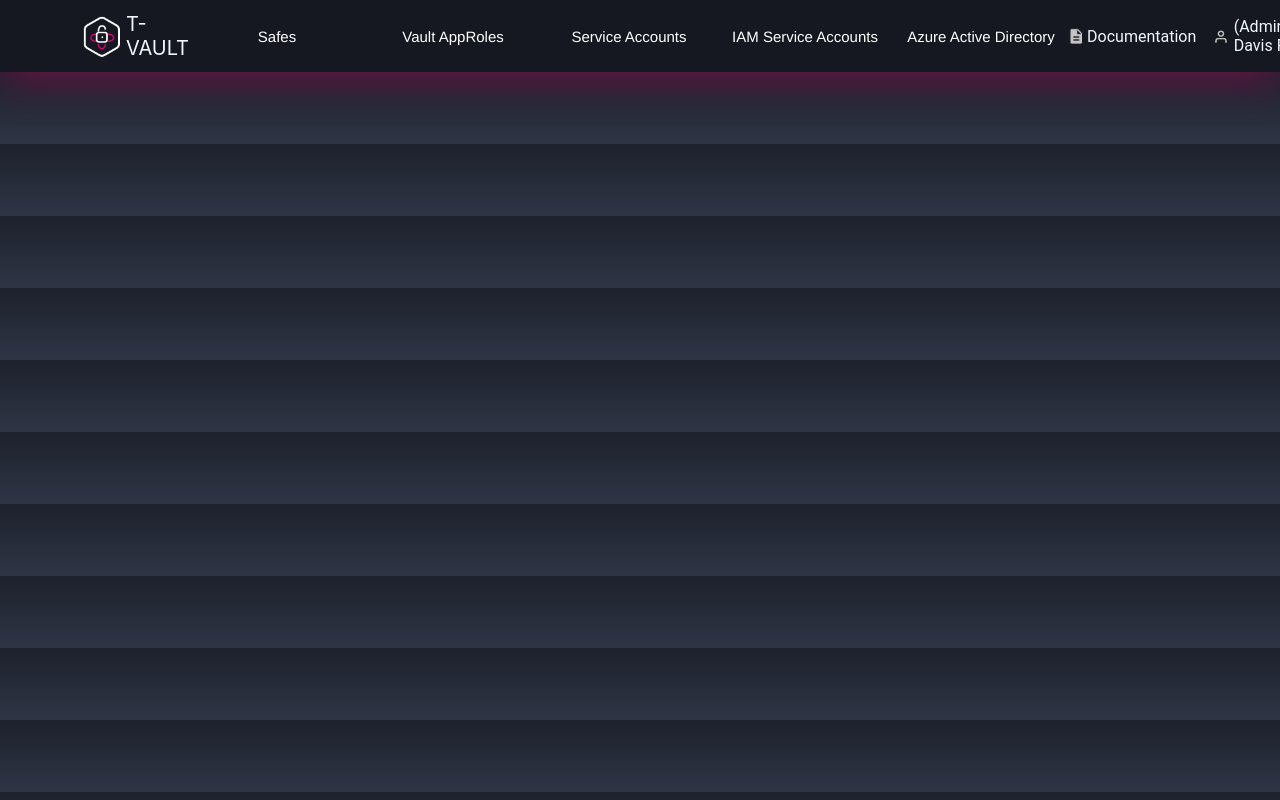
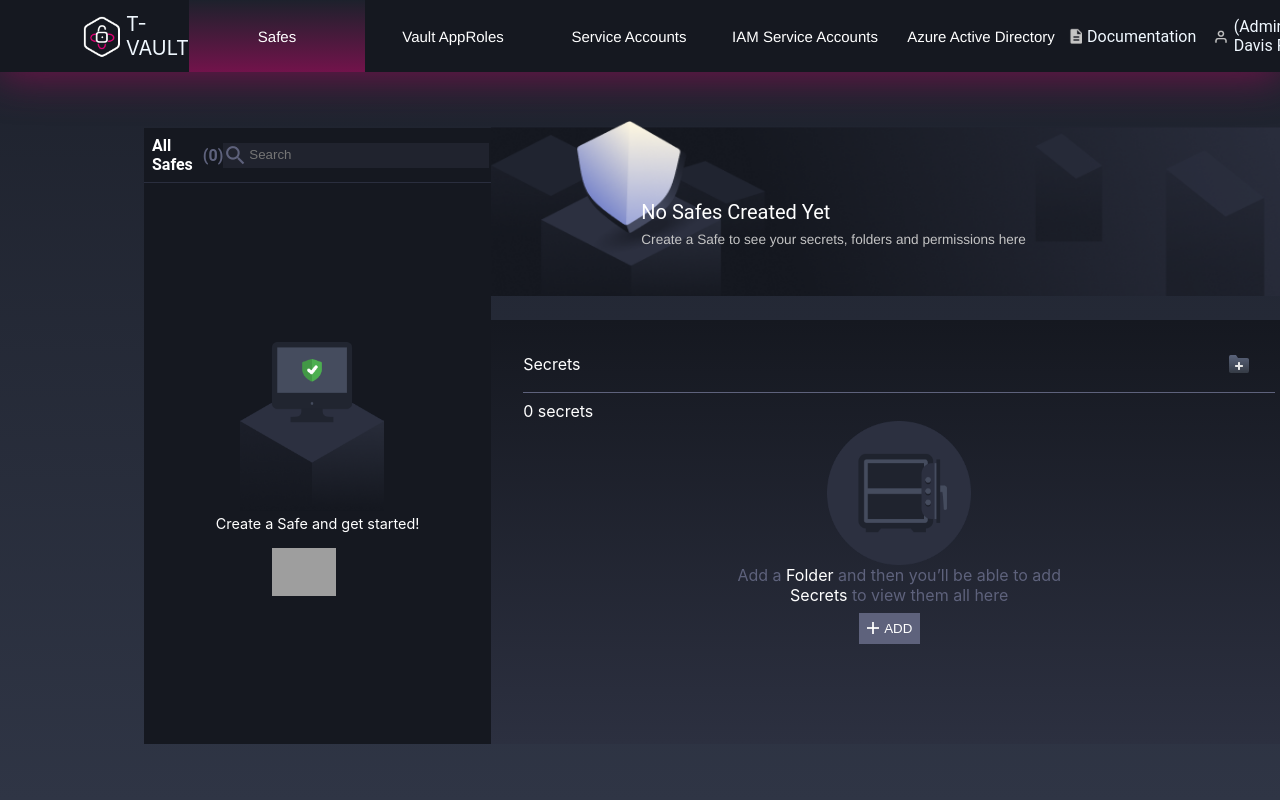
Before and after one commit to DivijaBabu/T-vault, a React (Create React App) app: page /safes in a window 1280 px wide. Shown: the top 800 px of the page. Built offline with nearby package versions, Linux system fonts and the light colour scheme; grey boxes are pictures that could not be loaded.

Commit message:
css done

```diff
--- a/package.json
+++ b/package.json
@@ -7,10 +7,11 @@
     "@testing-library/jest-dom": "^5.16.5",
     "@testing-library/react": "^13.4.0",
     "@testing-library/user-event": "^13.5.0",
+    "history": "^5.3.0",
     "react": "^18.2.0",
     "react-dom": "^18.2.0",
     "react-redux": "^8.0.2",
-    "react-router-dom": "^6.4.0",
+    "react-router-dom": "^6.4.1",
     "react-scripts": "5.0.1",
     "reactjs-popup": "^2.0.5",
     "redux": "^4.2.0",
--- a/src/App.css
+++ b/src/App.css
@@ -1,15 +1,20 @@
-*{
-  margin:0;
-  padding:0;
+* {
+  margin: 0;
+  padding: 0;
   box-sizing: border-box;
 }
-html{
-  background-image:linear-gradient(to top, #2f3545, #1d212c);
+html {
+  background-image: linear-gradient(to top, #2f3545, #1d212c);
+}
+.computer::-webkit-scrollbar {
+  display: none;
+}
+.Listcomputer::-webkit-scrollbar {
+  display: none;
 }
 ::-webkit-scrollbar {
   width: 0.1rem;
   visibility: hidden;
-
 }
 
 ::-webkit-scrollbar-track {
@@ -29,43 +34,42 @@
 ::-webkit-scrollbar {
   display: none;
 } */
-header{
+header {
   display: flex;
   justify-content: space-between;
   height: 4.5rem;
   padding: 0 5rem;
   align-items: center;
   background-color: #151820;
-  color:aliceblue;
+  color: aliceblue;
   font-size: 1.25rem;
-  box-shadow: 0 0.3rem 2.5rem 0rem #72134b ;
+  box-shadow: 0 0.3rem 2.5rem 0rem #72134b;
 }
-#tvaultimage{
+#tvaultimage {
   display: flex;
   column-gap: 5px;
   align-items: center;
 }
 /* .nav_list li:hover{
   background-image: linear-gradient(to top, #72134b, #1d212c);
-
   } */
-  a.active{
+a.active {
   background-image: linear-gradient(to top, #72134b, #1d212c);
 }
 
-.nav ul{
+.nav ul {
   display: flex;
-  font-family:'Helvetica Neue';
+  font-family: "Helvetica Neue";
   align-items: stretch;
-  height:4.5rem;
+  height: 4.5rem;
 }
-.nav a{
+.nav a {
   height: 100%;
   list-style: none;
   display: flex;
   align-items: center;
 }
-.nav a{
+.nav a {
   text-align: center;
   display: flex;
   justify-content: center;
@@ -73,11 +77,11 @@
   padding: 1.8rem 0.5rem;
   font-size: 15px;
 }
-.nav li{
+.nav li {
   list-style: none;
-  width:10rem;
+  width: 10rem;
 }
-a.active{
+a.active {
   cursor: pointer;
   background-image: linear-gradient(to top, #72134b, #1d212c);
 }
@@ -85,76 +89,76 @@
   cursor: pointer;
   background-image: linear-gradient(to top, #72134b, #1d212c);
 }  */
- .nav a{
+.nav a {
   height: 100%;
   text-decoration: none;
   color: #fff;
 }
-#accounts{
+#accounts {
   display: flex;
   font-size: 1rem;
   align-items: center;
   column-gap: 1rem;
   font-family: "Roboto";
 }
-#documents{
+#documents {
   display: flex;
   column-gap: 5px;
   align-items: center;
 }
-#textcolor{
+#textcolor {
   color: #72134b;
 }
-#bodycontainer{
-  padding:5rem 9rem;
+#bodycontainer {
+  padding: 5rem 9rem;
   color: #fff;
   border-top: 0;
-  height:calc(100vh - 5rem);
+  height: calc(100vh - 5rem);
 }
-#bodycontainer p{
+#bodycontainer p {
   font-size: 18px;
-  padding:0.2rem;
+  padding: 0.2rem;
 }
-#bodycontainer_safe{
+#bodycontainer_safe {
   height: calc(100vh - 4.5rem);
-    padding:3rem 9rem;
+  padding: 3rem 9rem;
   color: #fff;
-
 }
-#safes{
+#safes {
   display: flex;
-  height:calc(100vh - 11rem);
-  color:#fff;
+  height: calc(100vh - 11rem);
+  color: #fff;
   font-size: 1rem;
 }
-#allsafes{
-  background-color:#151820;
-  width:40%;
+#allsafes {
+  background-color: #151820;
+  width: 35%;
   margin-top: 8px;
 }
-#safehead{
-  display:flex;
+#safehead {
+  display: flex;
   justify-content: space-between;
   align-items: center;
   padding: 0.5rem;
   border-bottom: 1px solid #2a2e3e;
 }
-#safecard{
+#safecard {
   display: flex;
   column-gap: 10px;
   align-items: center;
   font-family: "Roboto";
-  color:#fff;
-  padding:0 1.5rem;
+  color: #fff;
+  /* padding:0 1.5rem; */
+  font-weight: bold;
 }
-#zero{
+#zero {
   color: #5e627c;
 }
 #searchbar {
   background-color: #20232e;
   display: flex;
 }
-#searchbar input{
+#searchbar input {
   background: #20232e;
   border: none;
   width: 15rem;
@@ -164,99 +168,132 @@
   gap: 0;
   cursor: pointer;
 }
-#computer{
+#greytext {
+  color: #8b8ea6;
+}
+.computer {
   display: flex;
   flex-direction: column;
   align-items: center;
-    padding: 2rem 0;
-    height:31rem;
+  padding: 1rem 0;
+  height: 31rem;
   overflow-y: scroll;
+  -ms-overflow-style: none;
+  scrollbar-width: none;
 
-    /* justify-content: center; */
+  justify-content: center;
 }
-#list-create-image{
+.Listcomputer {
+  display: flex;
+  flex-direction: column;
+  align-items: center;
+  /* padding: 1rem 0; */
+  height: 31rem;
+  overflow-y: scroll;
+  -ms-overflow-style: none;
+  scrollbar-width: none;
+}
+#image_computer {
+  padding-top: 5rem;
+  padding-left: 2rem;
+  width: 11rem;
+}
+#list-create-image {
   position: absolute;
-  bottom: 3.5rem;
-  right: 57.5rem;
-  width:50px;
-  height:50px;
+  bottom: 4.5rem;
+  width: 50px;
+  height: 50px;
+  left: 32rem;
 }
-#create-image{
+#create-image {
   margin-top: 1rem;
-  padding-left:4rem;
+  padding-left: 4rem;
+  width: 8rem;
 }
-#no-safes{
+
+#create-text {
+  font-size: 0.9rem;
+  padding: 0 0.5rem;
+}
+#no-safes {
   font-family: "Roboto";
-  color:#fff;
+  color: #fff;
   font-size: 1.25rem;
-  padding:0.5rem 0;
+  padding: 0.5rem 0;
 }
-#create-a-safe{
+#create-a-safe {
   font-family: "Helvetica";
-color:#c4c4c4;
+  color: #c4c4c4;
   font-size: 0.85rem;
 }
-#empty-container-secrets{
-  position:absolute;
-  top:4.5rem;
-  right:7.5rem;
+#empty-container-secrets {
+  position: absolute;
+  top: 4.5rem;
+  right: 7.5rem;
 }
-#container-secrets{
+#container-secrets {
   position: absolute;
   top: 4rem;
   left: 17rem;
 }
-#head_secrets{
-  height:34%;
+#head_secrets {
+  height: 32%;
 }
-#secretshead{
-  height:25%;
+#secrets{
+  width:calc(100% - 34%);
+}
+#secretshead {
+  /* height: 25%; */
   position: relative;
 }
-#secrets-bottom{
-  width: 47.95rem;
-    height: 66%;
-    padding:0 2rem 3rem 2rem;
+#secretshead img{
+  height:11rem;
+  width:51rem;
+}
+#secrets-bottom {
+  width: 51rem;
+  height: 68%;
+  padding: 1rem 2rem 3rem 2rem;
   background-image: linear-gradient(to bottom, #151820, #2c3040);
 }
-#bottom-indicator{
+#bottom-indicator {
   position: relative;
-  width:44rem;
+  width: 47rem;
   display: flex;
   padding: 1rem 1.5rem 1rem 0rem;
   justify-content: space-between;
   align-items: center;
   border-bottom: 1px solid #5e627c;
 }
-#navigation-secrets{
-  height:100%;
+#navigation-secrets {
+  height: 100%;
   width: 10rem;
   display: flex;
   justify-content: space-between;
 }
-#navigation-secrets li{
+#navigation-secrets li {
   height: 100%;
-  padding-bottom:0.5rem;
+  padding-bottom: 0.5rem;
   list-style: none;
-  color:#5e627c
+  color: #5e627c;
 }
-#secrets-active{
-  color:#fff;
+#secrets-active {
+  color: #fff;
   border-bottom: 5px solid #72134b;
 }
-#navigation-secrets li:hover{
-    color:#fff;
+#navigation-secrets li:hover {
+  color: #fff;
   border-bottom: 5px solid #72134b;
 }
-#add-folders img{
+#add-folders img {
   width: 1.5rem;
   display: flex;
 }
 
-#secretcount{
-  padding: 1rem 0rem;
+#secretcount {
+  padding: 0.5rem 0rem;
 }
-#locker{
+#locker {
   display: flex;
   flex-direction: column;
   justify-content: center;
@@ -264,16 +301,16 @@
   align-items: center;
   text-align: center;
 }
-#locker-image{
- height:9rem;
+#locker-image {
+  height: 9rem;
 }
-#create-secrets{
+#create-secrets {
   align-items: center;
   width: 5rem;
   justify-content: center;
   display: inline-block;
 }
-#add-secrets-button{
+#add-secrets-button {
   display: flex;
   align-items: center;
   justify-content: center;
@@ -285,13 +322,13 @@
   outline: none;
   border: none;
 }
-#locker-para{
-  color:#5e627c;
+#locker-para {
+  color: #5e627c;
 }
-#locker-para-span{
-  color:#fff;
+#locker-para-span {
+  color: #fff;
 }
-#add-secrets-pink{
+#add-secrets-pink {
   display: flex;
   align-items: center;
   justify-content: center;
@@ -300,30 +337,30 @@
   margin-top: 0.5rem;
   background-color: #e20074;
   color: #fff;
-  border:none;
-  outline:none;
+  border: none;
+  outline: none;
 }
-#add-secrets-image{
-  height:12px;
+#add-secrets-image {
+  height: 12px;
 }
-.save_before{
-  padding:0.5rem 1rem;
+.save_before {
+  padding: 0.5rem 1rem;
   margin-left: 0.5rem;
   background: #454c5e;
-  color:white;
+  color: white;
   outline: none;
   border: none;
 }
 
-.save_after{
-  padding:0.5rem 1rem;
+.save_after {
+  padding: 0.5rem 1rem;
   margin-left: 0.5rem;
-  background:#e20074;
-  color:white;
+  background: #e20074;
+  color: white;
   outline: none;
   border: none;
 }
-.create_button_rose{
+.create_button_rose {
   background-color: #e20074;
   outline: none;
   border: none;
@@ -332,202 +369,194 @@
   padding: 0.3rem 1rem;
 }
 
-
 /* react components */
 
-.popup{
+.popup {
   position: fixed;
   z-index: 1000;
-  bottom: 2.5rem;
+  bottom: 3.5rem;
   left: 25rem;
   right: 25rem;
   width: 45%;
-  height: 84%;
+  height: 80%;
   background-color: #2c3040;
   box-shadow: -15rem 15rem 50rem 50rem rgb(8 8 8 / 70%);
   display: flex;
   justify-content: center;
   align-items: center;
 }
-.popup-inner{
+.popup-inner {
   box-sizing: border-box;
-  width:100%;
+  width: 100%;
   position: absolute;
-padding:2rem 3rem;
+  padding: 3rem;
 }
-.popup-inner button{
-  padding:0.5rem;
-  color:#72134b;
+.popup-inner button {
+  padding: 0.5rem;
+  color: #72134b;
   text-align: center;
-  width:5rem;
+  width: 5rem;
 }
-.popup-content{
+.popup-content {
   display: flex;
   column-gap: 1rem;
-  padding:1rem 0;
+  padding: 1rem 0;
   font-size: 14px;
   color: #c4c4c4;
-
 }
-.input_content p{
+.popup-content img {
+  width: 8rem;
+}
+#input_content_p {
   padding: 0.5rem 0;
-font-size: 14px;
+  font-size: 0.75rem;
   cursor: pointer;
-
 }
-#inputvalue, #dropdown{
-height:2.25rem;
-width:37rem;
-padding:0.5rem;
-outline: none;
-margin: 0.5rem 0;
+#input_content_caution {
+  padding: 0.5rem 0;
+  font-size: 11px;
   cursor: pointer;
-
 }
-#description{
-  height:4rem;
-width:37rem;
-padding:0 0.5rem;
+#inputvalue,
+#dropdown {
+  height: 2.5rem;
+  width: 37.25rem;
+  padding: 0.5rem;
   outline: none;
   /* margin: 0.5rem 0; */
   cursor: pointer;
-
 }
-#popup_button{
+#description {
+  height: 4rem;
+  width: 37.25rem;
+  padding: 0.5rem;
+  outline: none;
+  cursor: pointer;
+  resize: none;
+}
+#popup_button {
   display: flex;
   justify-content: flex-end;
   column-gap: 5px;
 }
-#popup_button b{
+#popup_button b {
   font-size: 14px;
 }
-#popup_button_cancel{
-  display: flex;
-  justify-content: center;
-  align-items: center;
-  column-gap:5px;
-  background-color:#fff;
-  outline:none;
-  border:none;
-  width:5rem;
-  height:2.5rem;
-  padding:0.5rem;
-  text-align: center;
+#popup_button_cancel {
+  font-weight: bold;
+  font-size: 1rem;
+  border: none;
+  padding: 0.5rem;
+  cursor: pointer;
+  color: #e20074;
+  background: #fff;
 }
-#popup_button_button{
-  display: flex;
-  justify-content: center;
-  align-items: center;
-  column-gap:5px;
-  background-color:#8b8ea6;
-  outline:none;
-  border:none;
-  width:5rem;
-  height:2.5rem;
-  padding:0.5rem;
-  text-align: center;
+#popup_button_button {
+  font-weight: bold;
+  font-size: 1rem;
+  border: none;
+  padding: 0.5rem;
+  cursor: pointer;
+  background: #5e627c;
+  color: #fff;
 }
-#popup_button_rose{
-  display: flex;
-  justify-content: center;
-  align-items: center;
-  column-gap:5px;
-  background-color:#e20074;
-  outline:none;
-  border:none;
-  width:5rem;
-  height:2.5rem;
-  padding:0.5rem;
-  text-align: center;
+#popup_button_rose {
+  font-weight: bold;
+  font-size: 1rem;
+  border: none;
+  padding: 0.5rem;
+  cursor: pointer;
+  background: #e20074;
+  color: #fff;
 }
 
-#addfolder_popup{
+#addfolder_popup {
   position: fixed;
   z-index: 1000;
-top:15rem;
-left:30rem;
-width:35%;
-height:18rem;
+  top: 15rem;
+  left: 30rem;
+  width: 35%;
+  height: 18rem;
   padding: 2rem;
-box-shadow:-15rem 15rem 50rem 50rem rgb( 8 8 8 / 60%);
+  box-shadow: -15rem 15rem 50rem 50rem rgb(8 8 8 / 60%);
   background-color: #2c3040;
 }
-#addfolder_popup h2{
+#addfolder_popup h2 {
   text-align: left;
-padding-bottom:1.5rem ;
+  padding-bottom: 1.5rem;
 }
-#inputfolder{
+#inputfolder {
   text-align: left;
-  color:#fff;
+  color: #fff;
   font-size: 15px;
-  padding:0.4rem;
+  padding: 0.4rem;
   padding-left: 0;
   cursor: pointer;
 }
-#caution{
+#caution {
   text-align: left;
-  color:#5e627c;
+  color: #5e627c;
   font-size: 10px;
-  padding:0.4rem;
+  padding: 0.4rem;
   padding-left: 0;
 }
-#addfolder_popup input{
+#addfolder_popup input {
   cursor: pointer;
-padding:0.5rem;
-height:2.5rem;
+  padding: 0.5rem;
+  height: 2.5rem;
   outline: none;
-width:100%;
+  width: 100%;
 }
-#popup_folder_button{
+#popup_folder_button {
   display: flex;
   justify-content: flex-end;
-  padding:1.5rem 0;
+  padding: 1.5rem 0;
   column-gap: 5px;
 }
-#popup_folder_button button{
-  width:5rem;
-  height:2rem;
-  padding:0.5rem;
+#popup_folder_button button {
+  width: 5rem;
+  height: 2rem;
+  padding: 0.5rem;
   margin: 0.5rem 0;
   text-align: center;
-  color:#72134b;
+  color: #72134b;
   font-size: 14px;
 }
-.safes-list:hover{
-  cursor:pointer;
+.safes-list:hover {
+  cursor: pointer;
   background-image: linear-gradient(to right, #72134b, #1d212c);
 }
-.activesafe{
-  cursor:pointer;
+.activesafe {
+  cursor: pointer;
   background-image: linear-gradient(to right, #72134b, #1d212c);
 }
-.listcontainer{
+.listcontainer {
   display: flex;
   justify-content: space-between;
   align-items: center;
   text-align: center;
-  width:28rem;
-  height:4rem;
+  width: 27.5rem;
+  height: 5rem;
   text-overflow: ellipsis;
-  padding:2.5rem 0;
+  padding: 1rem;
   position: relative;
   font-size: 12px;
 }
-#shieldimage img{
-  width:45px;
-  height:45px;
+#shieldimage img {
+  width: 45px;
+  height: 45px;
 }
-#editanddeletebutton{
-  padding-right:0.5rem;
+#editanddeletebutton {
+  padding-right: 0.5rem;
   display: flex;
   column-gap: 25px;
 }
-#editanddeletebutton img{
- width:15px;
- height:15px;
+#editanddeletebutton img {
+  width: 15px;
+  height: 15px;
 }
-#nameandowner{
-  width:60%;
+#nameandowner {
+  width: 70%;
   display: flex;
   align-items: flex-start;
   flex-direction: column;
--- a/src/Components/addfolder.js
+++ b/src/Components/addfolder.js
@@ -8,10 +8,10 @@
   const uniqueid = uuid();
   const id = uniqueid.slice(0, 6);
   const dispatch = useDispatch();
-  const[blankpagefolder,setBlankpagefolder]=useState('top_folder');
-  const updateBlankfolder=()=>{
-    setBlankpagefolder('top_folder_update');
-  }
+  // const[blankpagefolder,setBlankpagefolder]=useState('top_folder');
+  // const updateBlankfolder=()=>{
+  //   setBlankpagefolder('top_folder_update');
+  // }
   return (
     <div id="addfolder_popup">
       <h2>Add Folder</h2>
--- a/src/Components/safes.js
+++ b/src/Components/safes.js
@@ -1,5 +1,6 @@
 import React, { useEffect, useState } from "react";
 import searchimage from "../assets/icon_search.png";
+// import SearchBar from "./searchbar";
 import computer from "../assets/computer.png";
 import create from "../assets/all-safes-create.png";
 import folder from "../assets/add-folder.png";
@@ -22,7 +23,7 @@
   };
 const [selectedSafe,setSelectedSafe]=useState([]);
   const deletedispatch = useDispatch();
-
+// const [search ,setsearch]=useState("");
   const userList = useSelector((state) => state.users.value);
   const currentId = useSelector((state) => state.users.curId);
 useEffect(()=>{
@@ -32,7 +33,7 @@
   }
 },[currentId])
   const folderName = useSelector((state) => state.users.value);
-  const [search,setSearch]=useState("");
+  // const [search,setSearch]=useState("");
   const count = userList.length;
   const secretscount = folderName.length;
   return (
@@ -44,17 +45,18 @@
               <div id="text">All Safes</div>
               <div id="zero">&#40;{count}&#41;</div>
             </div>
+            {/* <SearchBar/> */}
             <div id="searchbar">
               <img src={searchimage} alt="search" />
-              <input type="text" placeholder="Search"  value={search}
+              <input type="text" placeholder="Search"
               />
             </div>
           </div>
-          <div id="computer">
+          <div className = {userList<=0?"computer":"Listcomputer"}>
             {userList.length <= 0 && (
               <div>
-                <img src={computer} alt="search" />
-                <p>Create a Safe and get started!</p>
+                <img id ="image_computer" src={computer} alt="search" />
+                <p id="create-text">Create a Safe and get started!</p>
                 <Popup
                   trigger={
                     <img
@@ -82,7 +84,7 @@
                     </div>
                     <div id="nameandowner">
                       <div>{user.safeName}</div>
-                      <div>{user.owner}</div>
+                      <div id="greytext"><p>Last Updated: a few seconds ago</p></div>
                     </div>
                     <div id="editanddeletebutton">
                       <EditPop
@@ -146,7 +148,7 @@
             </div>
             <div>
               <div id="secretcount">
-                <p>&#40;{secretscount}&#41; secrets</p>
+                <p>{secretscount} secrets</p>
                 <div id="locker">
                   <img id="locker-image" src={locker} alt="locker" />
                   <p id="locker-para">
--- a/src/ReduxFolder/Actions.js
+++ b/src/ReduxFolder/Actions.js
@@ -31,7 +31,8 @@
            addSecret: (state, action) => {
             state.value.forEach((user) => {
               if (user.id === action.payload.curId) {
-                user.secret.push(action.payload.secret);
+                const obj={secret:action.payload.secret,id:action.payload.id}
+                user.secret.push(obj);
               }
             });
           },
--- a/src/navbar.js
+++ b/src/navbar.js
@@ -4,6 +4,7 @@
   Route,
   NavLink,
 } from "react-router-dom";
+
 import Safes from "./Components/safes";
 import Vault from "./Components/vault";
 import Service from "./Components/service";
@@ -22,6 +23,29 @@
           <p>T-VAULT</p>
         </div>
         <div className="nav">
+ <ul className="nav_list">
+       <NavLink to="/safes" activeClassName="active">
+              <li>Safes</li>
+            </NavLink>
+          <NavLink to="/vault/divija" activeClassName="active">
+              <li>Vault AppRoles</li>
+            </NavLink>
+
+            <NavLink to="/Service" activeClassName="active">
+              <li>Service Accounts</li>
+            </NavLink>
+            <NavLink to="/IamService" activeClassName="active">
+              <li>IAM Service Accounts</li>
+            </NavLink>
+
+            <NavLink to="/Azure" activeClassName="active">
+              <li> Azure Active Directory</li>
+            </NavLink>
+          </ul>
+        </div>
+
+
+        {/* <div className="nav">
           {" "}
           <ul className="nav_list">
             <NavLink to="/" activeClassName="active">
@@ -43,7 +67,7 @@
               <li> Azure Active Directory</li>
             </NavLink>
           </ul>
-        </div>
+        </div> */}
         <div id="accounts">
           <div id="documents">
             <img src={Documentation} alt="document" height="16px" />
@@ -56,7 +80,7 @@
         </div>
       </header>
       <Routes>
-        <Route path="/" element={<Safes />} />
+        <Route path="/safes" element={<Safes />} />
         <Route path="/Vault/:id" element={<Vault />} />
         <Route path="/Service" element={<Service />} />
         <Route path="/IamService" element={<IamService />} />
```
Also changed, not shown: src/Components/popup_safe.js (+16 -17 lines), src/Components/searchbar.js (+5 -5 lines), 1 other file (tests, documents, lock files or other folders). Lines whose indentation alone changed are shown as unchanged.
